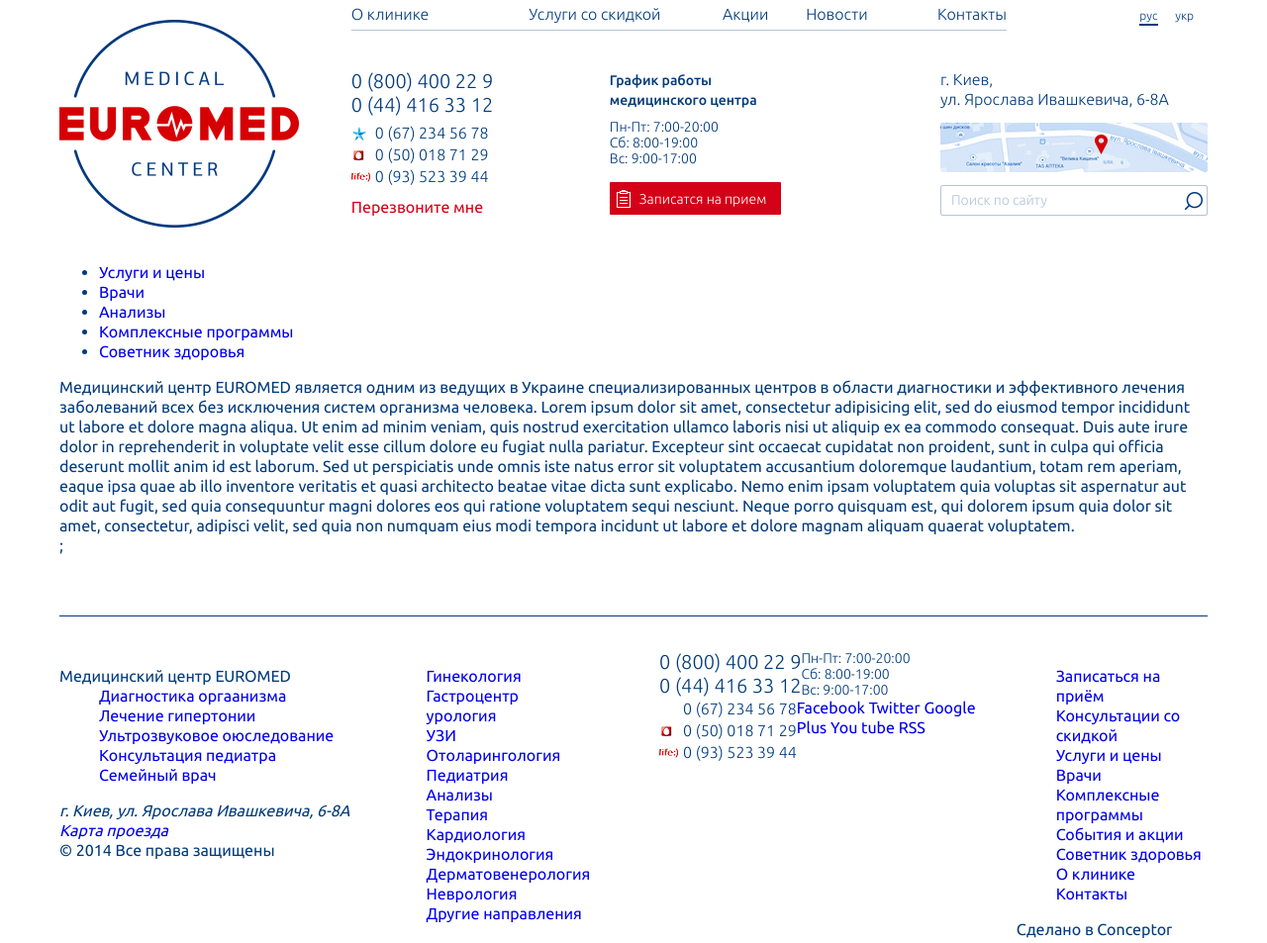
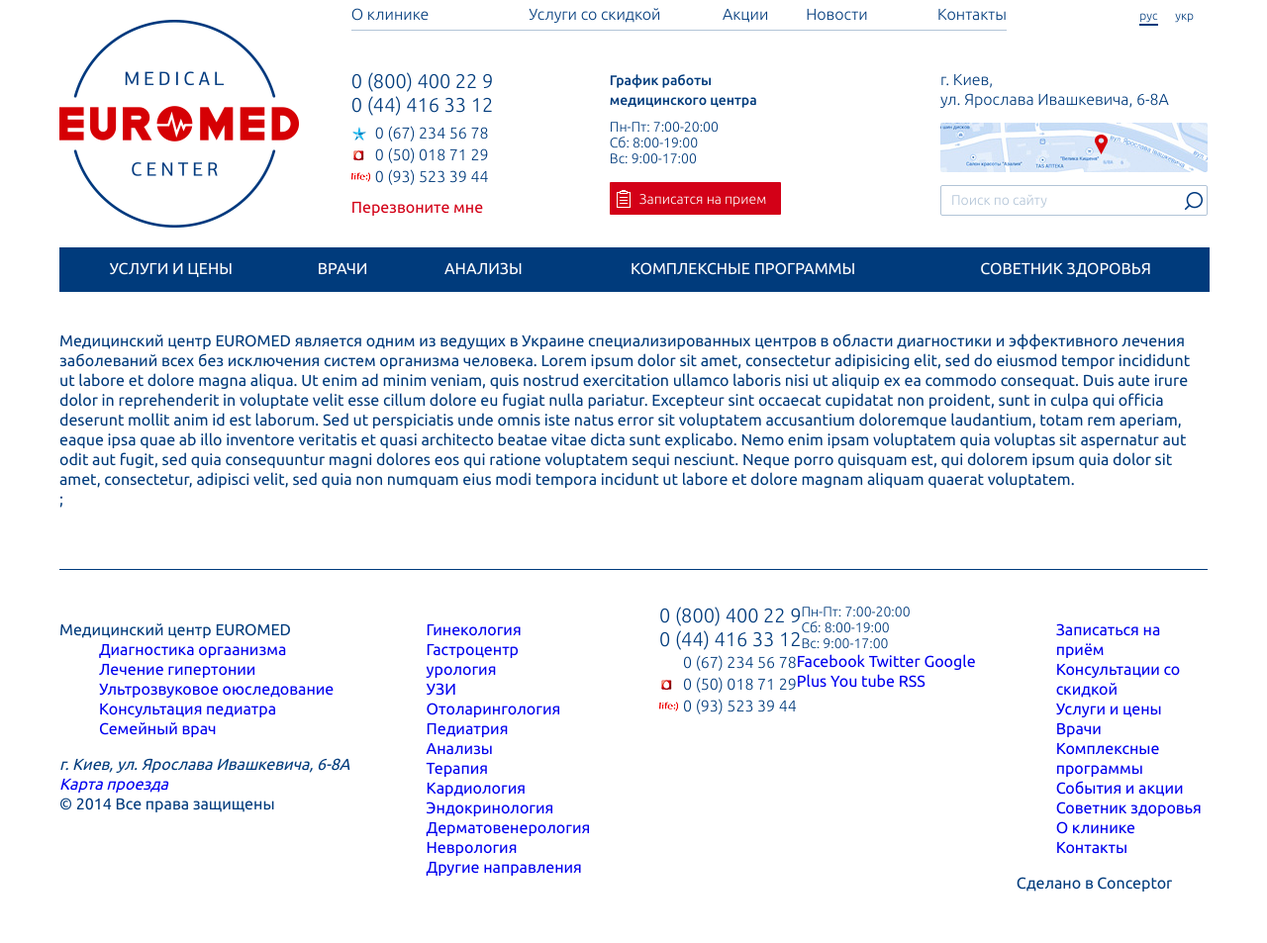
Before and after one commit to prokhatskiy/euromed, a website: page homepage.html in a window 1280 px wide. Shown: the whole page at 99% size. After the commit the page ends 906 px from the top, so only its background shows below. Drawn offline with Linux system fonts and the light colour scheme.

Commit message:
added main nav styles

```diff
--- a/homepage.html
+++ b/homepage.html
@@ -94,19 +94,19 @@
         <nav class="nav nav_main">
             <ul class="nav__list">
                 <li class="nav__item">
-                    <a class="nav__lnk" href="#">Услуги и цены</a>
+                    <a class="nav__link" href="#">Услуги и цены</a>
                 </li>
                 <li class="nav__item">
-                    <a class="nav__lnk" href="#">Врачи</a>
+                    <a class="nav__link" href="#">Врачи</a>
                 </li>
                 <li class="nav__item">
-                    <a class="nav__lnk" href="#">Анализы</a>
+                    <a class="nav__link" href="#">Анализы</a>
                 </li>
                 <li class="nav__item">
-                    <a class="nav__lnk" href="#">Комплексные программы</a>
+                    <a class="nav__link" href="#">Комплексные программы</a>
                 </li>
                 <li class="nav__item">
-                    <a class="nav__lnk" href="#">Советник здоровья</a>
+                    <a class="nav__link" href="#">Советник здоровья</a>
                 </li>
             </ul>
         </nav>
--- a/styl/blocks/global.styl
+++ b/styl/blocks/global.styl
@@ -143,3 +143,40 @@
         image-block('../img/search-btn-ico.png')
         hide-text()
         border: 0
+
+//main nav
+
+.nav_main
+    height: 45px
+    background-color: blue
+    margin-bottom: 40px
+
+    & .nav
+        &__list
+            width: 100%
+            height: 43px
+            margin: 0
+            padding: 0
+            display: table
+            list-style: none
+            border: 1px solid blue
+
+        &__item
+            display: table-cell
+
+        &__link
+            text-decoration: none
+            color: #fff
+            line-height: 43px
+            display: block
+            text-align: center
+            font-style: 18
+            text-transform: uppercase
+            background: blue
+            transition: all .1s
+            padding: 0 20px
+
+            &:hover
+                text-decoration: none
+                background-color: #fff
+                color: blue
--- a/styl/layout/layout.styl
+++ b/styl/layout/layout.styl
@@ -46,6 +46,16 @@
     float: right
     width: 270px
 
+@media (min-width:1024px) and (max-width:1100px)
+    .l-header-col-1
+        width: k*320%
+
+    .l-header-col-2
+        width: k*240%
+
+    .l-header-col-3
+        width: k*240%
+
 @media (max-width: 1023px)
     .l-header-col-1,
     .l-header-col-2,
```
Also changed, not shown: partials/main-nav.html (+5 -5 lines), css/styles.css.
